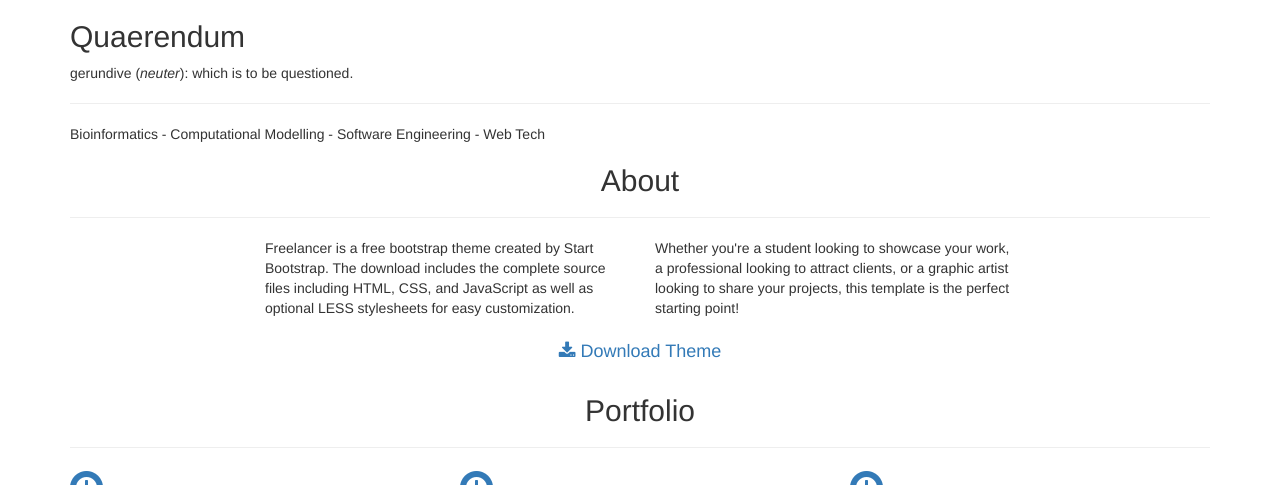
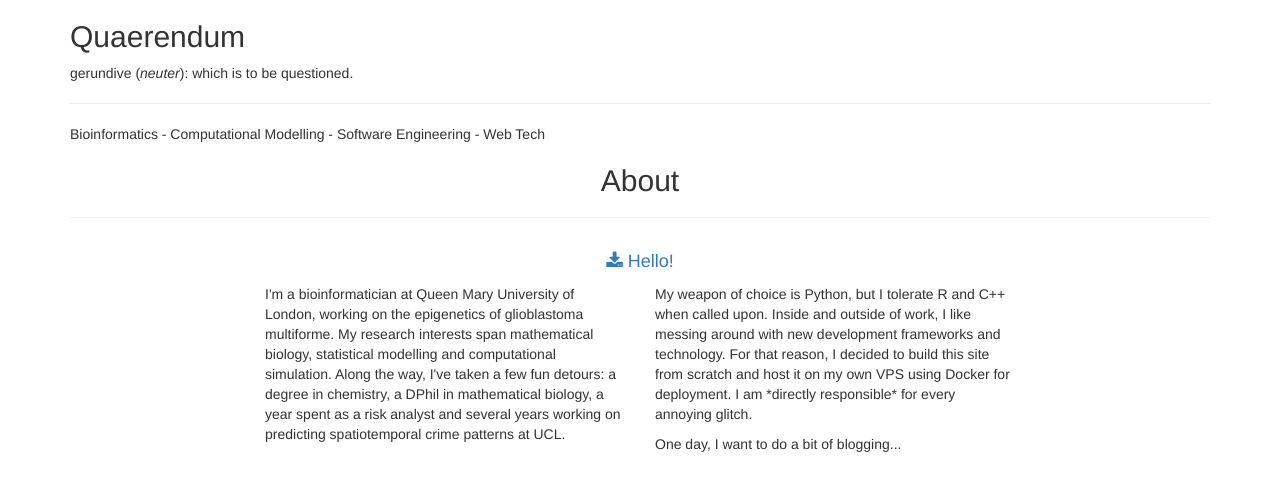
Before and after one commit to gaberosser/leftstay, a Django app: page / in a window 1280 px wide. Shown: the part 320-805 px from the top of the page. Run offline with Django 3.2, Linux system fonts and the light colour scheme; some libraries are stand-ins or nearby versions.

Commit message:
Edited home page content

```diff
--- a/web/templates/index.html
+++ b/web/templates/index.html
@@ -92,21 +92,25 @@
         <div class="container">
             <div class="row">
                 <div class="col-lg-12 text-center">
+
                     <h2>About</h2>
                     <hr class="star-primary">
                 </div>
             </div>
             <div class="row">
+                <div class="col-lg-8 col-lg-offset-2 text-center">
+                    <a href="#" class="btn btn-lg btn-outline">
+                        <i class="fa fa-download"></i> Hello!
+                    </a>
+                </div>
                 <div class="col-lg-4 col-lg-offset-2">
-                    <p>Freelancer is a free bootstrap theme created by Start Bootstrap. The download includes the complete source files including HTML, CSS, and JavaScript as well as optional LESS stylesheets for easy customization.</p>
+                    <p>I'm a bioinformatician at Queen Mary University of London, working on the epigenetics of glioblastoma multiforme. My research interests span mathematical biology, statistical modelling and computational simulation. Along the way, I've taken a few fun detours: a degree in chemistry, a DPhil in mathematical biology, a year spent as a risk analyst and several years working on predicting spatiotemporal crime patterns at UCL.</p>
                 </div>
                 <div class="col-lg-4">
-                    <p>Whether you're a student looking to showcase your work, a professional looking to attract clients, or a graphic artist looking to share your projects, this template is the perfect starting point!</p>
+                    <p>My weapon of choice is Python, but I tolerate R and C++ when called upon. Inside and outside of work, I like messing around with new development frameworks and technology. For that reason, I decided to build this site from scratch and host it on my own VPS using Docker for deployment. I am *directly responsible* for every annoying glitch.</p>
                 </div>
-                <div class="col-lg-8 col-lg-offset-2 text-center">
-                    <a href="#" class="btn btn-lg btn-outline">
-                        <i class="fa fa-download"></i> Download Theme
-                    </a>
+                <div class="col-lg-4">
+                    <p>One day, I want to do a bit of blogging...</p>
                 </div>
             </div>
         </div>
@@ -248,8 +252,8 @@
                 <div class="row">
                     <div class="footer-col col-md-4">
                         <h3>Location</h3>
-                        <p>3481 Melrose Place
-                            <br>Beverly Hills, CA 90210</p>
+                        <p>London
+                            <br>United Kingdom</p>
                     </div>
                     <div class="footer-col col-md-4">
                         <h3>Around the Web</h3>
@@ -272,7 +276,7 @@
                         </ul>
                     </div>
                     <div class="footer-col col-md-4">
-                        <h3>About Freelancer</h3>
+                        <h3>The template powering this site is Freelancer</h3>
                         <p>Freelance is a free to use, open source Bootstrap theme created by <a href="http://startbootstrap.com">Start Bootstrap</a>.</p>
                     </div>
                 </div>
@@ -282,7 +286,7 @@
             <div class="container">
                 <div class="row">
                     <div class="col-lg-12">
-                        Copyright &copy; Your Website 2016
+                        Copyright &copy; Gabriel Rosser 2017
                     </div>
                 </div>
             </div>
```
